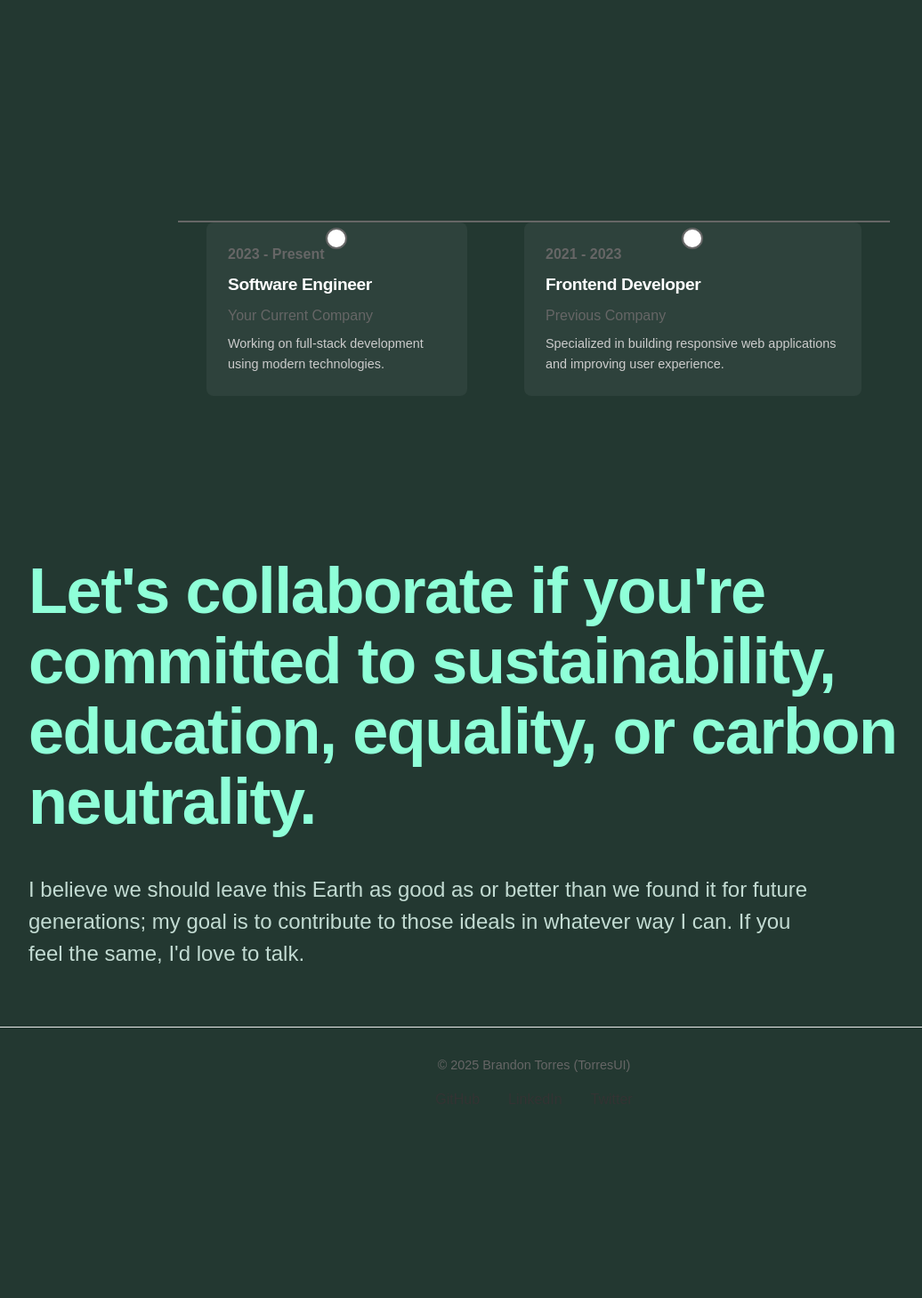
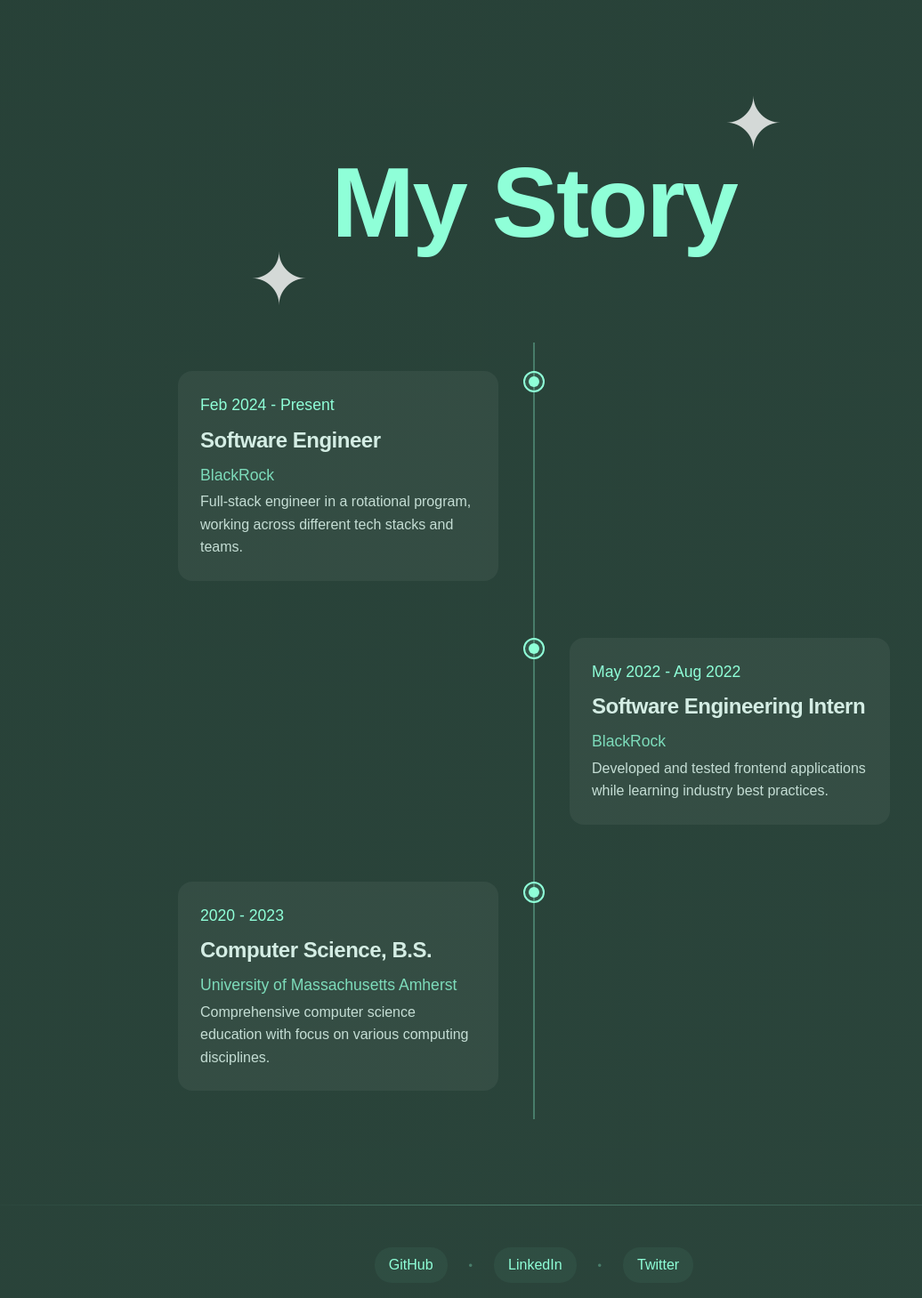
Before and after one commit to TorresUI/personal-site, a Next.js app: page / in a window 1280 px wide. Shown: the part 1338-2797 px from the top of the page at 89% size, without its empty margins (40-1076 px from the left). Before the commit the page ends 2618 px from the top, so only its background shows below. Built offline with nearby package versions, Linux system fonts and the light colour scheme; a web font is replaced by a local one.

Commit message:
nice changes

```diff
--- a/src/app/blog/page.module.css
+++ b/src/app/blog/page.module.css
@@ -1,7 +1,7 @@
 .container {
   max-width: 800px;
   margin: 0 auto;
-  padding: 4rem 2rem;
+  padding: 8rem 2rem 4rem;
 }
 
 .blogList {
--- a/src/app/globals.css
+++ b/src/app/globals.css
@@ -29,6 +29,13 @@
     hsla(158, 23%, 18%, 0.987) 90.5%,
     hsl(158, 23%, 18%) 100%
   );
+  --hero-gradient: linear-gradient(
+    -45deg,
+    hsl(158, 23%, 18%) 0%,
+    hsl(158, 23%, 22%) 25%,
+    hsl(158, 25%, 20%) 50%,
+    hsl(158, 23%, 18%) 100%
+  );
 }
 
 body {
@@ -36,7 +43,9 @@ body {
   padding: 0;
   min-height: 100vh;
   color: var(--color-secondary);
-  background: var(--background-color);
+  background: var(--hero-gradient);
+  background-size: 400% 400%;
+  animation: gradient 15s ease infinite;
   font-family: "SF Pro Display", -apple-system, BlinkMacSystemFont, system-ui,
     sans-serif;
   font-feature-settings: "ss01" on, "ss02" on, "ss03" on;
@@ -95,7 +104,6 @@ h3 {
 }
 
 .hero-section {
-  background: var(--color-gradient);
   min-height: 100vh;
   position: relative;
   width: 100%;
@@ -103,7 +111,6 @@ h3 {
 }
 
 .content-section {
-  background: hsl(158, 23%, 18%);
   position: relative;
   z-index: 1;
 }
--- a/src/app/page.module.css
+++ b/src/app/page.module.css
@@ -35,9 +35,10 @@
   position: relative;
   min-height: 80vh;
   display: flex;
-  align-items: flex-start;
+  align-items: center;
   justify-content: center;
   padding: 2rem;
+  gap: 4rem;
 }
 
 .heroContent {
@@ -45,33 +46,43 @@
   align-items: flex-start;
   gap: 4rem;
   max-width: 1200px;
-  margin: 0 auto;
+  margin: 0;
   padding-top: 2rem;
 }
 
 .imageWrapper {
   flex-shrink: 0;
+  width: 400px;
+  height: 400px;
+  position: relative;
 }
 
 .profileImage {
   border-radius: 15px;
   object-fit: cover;
+  width: 100%;
+  height: 100%;
 }
 
 .content {
   flex: 1;
+  padding-top: 0;
+  align-self: center;
 }
 
 .title {
-  font-size: 2.5rem;
+  font-size: 3.5rem;
   color: var(--color-primary);
-  margin: 0 0 1.5rem 0;
+  margin: 0 0 2rem 0;
+  font-weight: 600;
+  letter-spacing: -0.02em;
 }
 
 .bio {
   color: var(--color-secondary);
-  font-size: 1.1rem;
+  font-size: 1.3rem;
   line-height: 1.6;
+  max-width: 800px;
 }
 
 /* Timeline Section */
@@ -79,6 +90,28 @@
   padding: 4rem 0;
   max-width: 800px;
   margin: 0 auto;
+}
+
+.timelineTitleWrapper {
+  position: relative;
+  text-align: center;
+  margin-bottom: 4rem;
+}
+
+.timelineTitle {
+  font-size: 7rem;
+  line-height: 1.1;
+  color: var(--color-primary);
+  font-weight: 600;
+  letter-spacing: -0.02em;
+  text-align: center;
+  position: relative;
+  z-index: 2;
+}
+
+.timelineTitleWrapper .sparkle {
+  position: absolute;
+  z-index: 1;
 }
 
 .heroSection {
@@ -146,6 +179,7 @@
   .about {
     min-height: auto;
     padding: 2rem 1rem;
+    align-items: flex-start;
   }
 
   .heroContent {
@@ -155,15 +189,20 @@
   }
 
   .imageWrapper {
-    width: 250px;
+    width: 300px;
+    height: 300px;
+  }
+
+  .content {
+    padding-top: 0;
   }
 
   .title {
-    font-size: 2rem;
+    font-size: 2.5rem;
   }
 
   .bio {
-    font-size: 1rem;
+    font-size: 1.1rem;
   }
 
   .timelineSection {
@@ -172,6 +211,11 @@
 
   .container {
     padding: 1rem;
+  }
+
+  .timelineTitle {
+    font-size: 4rem;
+    margin-bottom: 2rem;
   }
 }
 
@@ -190,39 +234,9 @@
   }
 }
 
-.aboutSection {
-  max-width: 1200px;
-  margin: 0 auto;
-  padding: 4rem 2rem;
+/* Remove these classes as they're no longer needed */
+.aboutSection,
+.aboutTitle,
+.aboutText {
+  display: none; /* Or just delete these classes entirely */
 }
-
-.aboutTitle {
-  font-size: 4.5rem;
-  line-height: 1.1;
-  margin-bottom: 2.5rem;
-  color: var(--color-primary);
-  font-weight: 600;
-  letter-spacing: -0.02em;
-}
-
-.aboutText {
-  font-size: 1.5rem;
-  line-height: 1.5;
-  color: var(--color-secondary);
-  opacity: 0.9;
-  max-width: 900px;
-}
-
-@media (max-width: 768px) {
-  .aboutSection {
-    padding: 2rem 1rem;
-  }
-
-  .aboutTitle {
-    font-size: 2.5rem;
-  }
-
-  .aboutText {
-    font-size: 1.25rem;
-  }
-}
--- a/src/app/page.tsx
+++ b/src/app/page.tsx
@@ -12,9 +12,10 @@ export default function Home() {
             className={styles.sparkle}
             style={{
               top: "20%",
-              right: "35%",
-              fontSize: "3rem",
+              right: "25%",
+              fontSize: "5rem",
               opacity: "0.8",
+              color: "white",
             }}
           >
             ✦
@@ -22,18 +23,19 @@ export default function Home() {
           <div
             className={styles.sparkle}
             style={{
-              bottom: "40%",
-              left: "30%",
-              fontSize: "3rem",
+              bottom: "20%",
+              left: "25%",
+              fontSize: "5rem",
               opacity: "0.8",
+              color: "white",
             }}
           >
             ✦
           </div>
 
           <h1 className="hero-title">
-            Hi. I'm Brandon.
-            <br />A Developer.
+            Hey! I'm Brandon.
+            <br />A Software Engineer.
           </h1>
 
           <p className="subtitle">
@@ -79,22 +81,35 @@ export default function Home() {
 
         {/* Timeline Section */}
         <section className={styles.timelineSection}>
+          <div className={styles.timelineTitleWrapper}>
+            <div
+              className={styles.sparkle}
+              style={{
+                top: "-70%",
+                right: "15%",
+                fontSize: "5rem",
+                opacity: "0.8",
+                color: "white",
+              }}
+            >
+              ✦
+            </div>
+            <div
+              className={styles.sparkle}
+              style={{
+                bottom: "-70%",
+                left: "10%",
+                fontSize: "5rem",
+                opacity: "0.8",
+                color: "white",
+              }}
+            >
+              ✦
+            </div>
+            <h2 className={styles.timelineTitle}>My Story</h2>
+          </div>
           <Timeline />
         </section>
-
-        <div className={styles.aboutSection}>
-          <h2 className={styles.aboutTitle}>
-            Let's collaborate if you're committed to sustainability, education,
-            equality, or carbon neutrality.
-          </h2>
-
-          <p className={styles.aboutText}>
-            I believe we should leave this Earth as good as or better than we
-            found it for future generations; my goal is to contribute to those
-            ideals in whatever way I can. If you feel the same, I'd love to
-            talk.
-          </p>
-        </div>
       </section>
     </>
   );
--- a/src/components/Footer.module.css
+++ b/src/components/Footer.module.css
@@ -1,35 +1,82 @@
 .footer {
   width: 100%;
-  padding: 2rem 0;
-  border-top: 1px solid #eaeaea;
+  padding: 3rem 0;
   margin-top: auto;
+  position: relative;
+  overflow: hidden;
+}
+
+.footer::before {
+  content: "";
+  position: absolute;
+  top: 0;
+  left: 0;
+  right: 0;
+  height: 1px;
+  background: linear-gradient(
+    90deg,
+    transparent,
+    var(--color-primary),
+    transparent
+  );
+  opacity: 0.3;
 }
 
 .content {
-  max-width: 600px;
+  max-width: 800px;
   margin: 0 auto;
   display: flex;
   flex-direction: column;
   align-items: center;
-  gap: 1rem;
+  gap: 1.5rem;
+  padding: 0 2rem;
 }
 
 .copyright {
-  color: #666;
+  color: var(--color-secondary);
   font-size: 0.9rem;
+  opacity: 0.7;
+  text-align: center;
 }
 
 .social {
   display: flex;
-  gap: 2rem;
+  align-items: center;
+  gap: 1.5rem;
 }
 
-.social a {
-  color: #333;
+.socialLink {
+  color: var(--color-primary);
   text-decoration: none;
-  transition: color 0.2s ease;
+  transition: all 0.2s ease;
+  font-size: 1rem;
+  padding: 0.5rem 1rem;
+  border-radius: 1.2rem;
+  background: rgba(143, 255, 216, 0.05);
 }
 
-.social a:hover {
-  color: #666;
+.socialLink:hover {
+  background: rgba(143, 255, 216, 0.1);
+  transform: translateY(-2px);
 }
+
+.divider {
+  color: var(--color-primary);
+  opacity: 0.3;
+  font-size: 0.8rem;
+}
+
+@media (max-width: 768px) {
+  .footer {
+    padding: 2rem 0;
+  }
+
+  .social {
+    gap: 1rem;
+  }
+
+  .socialLink {
+    font-size: 0.9rem;
+    padding: 0.4rem 0.8rem;
+  }
+}
--- a/src/components/Footer.tsx
+++ b/src/components/Footer.tsx
@@ -4,32 +4,37 @@ export default function Footer() {
   return (
     <footer className={styles.footer}>
       <div className={styles.content}>
-        <p className={styles.copyright}>
-          © {new Date().getFullYear()} Brandon Torres (TorresUI)
-        </p>
         <div className={styles.social}>
           <a
             href="https://github.com/yourusername"
             target="_blank"
             rel="noopener noreferrer"
+            className={styles.socialLink}
           >
             GitHub
           </a>
+          <span className={styles.divider}>•</span>
           <a
             href="https://linkedin.com/in/yourusername"
             target="_blank"
             rel="noopener noreferrer"
+            className={styles.socialLink}
           >
             LinkedIn
           </a>
+          <span className={styles.divider}>•</span>
           <a
             href="https://twitter.com/yourusername"
             target="_blank"
             rel="noopener noreferrer"
+            className={styles.socialLink}
           >
             Twitter
           </a>
         </div>
+        <p className={styles.copyright}>
+          © {new Date().getFullYear()} Brandon Torres
+        </p>
       </div>
     </footer>
   );
--- a/src/components/Header.module.css
+++ b/src/components/Header.module.css
@@ -21,6 +21,9 @@
   align-items: center;
   font-size: 1rem;
   text-rendering: geometricPrecision;
+  font-family: "SF Pro Rounded", ui-rounded, "SF Pro Display", system-ui,
+    -apple-system, BlinkMacSystemFont, sans-serif;
+  font-weight: 500;
 }
 
 .workLink {
@@ -32,6 +35,7 @@
   padding: 0.4rem 0.8rem;
   border-radius: 1.2rem;
   letter-spacing: 0;
+  font-weight: 500;
 }
 
 .workLink.active {
@@ -54,7 +58,7 @@
   padding: 0.4rem 0.8rem;
   border-radius: 1.2rem;
   letter-spacing: 0;
-  font-weight: 150;
+  font-weight: 500;
 }
 
 .navLinks a:not(.active) {
--- a/src/components/Header.tsx
+++ b/src/components/Header.tsx
@@ -31,12 +31,6 @@ export default function Header() {
           >
             Blog
           </Link>
-          <Link
-            href="/contact"
-            className={pathname === "/contact" ? styles.active : ""}
-          >
-            Contact
-          </Link>
         </div>
       </div>
     </nav>
--- a/src/components/Timeline.module.css
+++ b/src/components/Timeline.module.css
@@ -1,77 +1,195 @@
 .timelineContainer {
-  width: 100%;
-  overflow-x: auto;
+  position: relative;
   padding: 2rem 0;
 }
 
 .timeline {
   position: relative;
-  display: flex;
-  min-width: min-content;
-  padding: 20px 0;
+  max-width: 800px;
+  margin: 0 auto;
 }
 
 .timeline::before {
   content: "";
   position: absolute;
-  height: 2px;
-  background: #666;
-  left: 0;
-  right: 0;
-  top: 50px;
+  left: 50%;
+  transform: translateX(-50%);
+  width: 2px;
+  height: 100%;
+  background: var(--color-primary);
+  opacity: 0.3;
 }
 
 .timelineItem {
   position: relative;
-  padding: 0 2rem;
-  min-width: 300px;
+  padding: 2rem 0;
+  cursor: pointer;
+  transition: all 0.3s ease;
 }
 
-.timelineItem::before {
-  content: "";
+.timelinePoint {
   position: absolute;
-  width: 16px;
-  height: 16px;
   left: 50%;
   transform: translateX(-50%);
-  background-color: white;
-  border: 2px solid #666;
-  top: 42px;
+  width: 24px;
+  height: 24px;
+  background: rgba(143, 255, 216, 0.1);
+  border: 2px solid var(--color-primary);
   border-radius: 50%;
-  z-index: 1;
+  transition: all 0.3s ease;
+  cursor: pointer;
+  display: flex;
+  align-items: center;
+  justify-content: center;
+}
+
+.timelinePoint::before {
+  content: "";
+  width: 12px;
+  height: 12px;
+  background: var(--color-primary);
+  border-radius: 50%;
+  transition: all 0.3s ease;
+}
+
+.timelineItem:hover .timelinePoint {
+  transform: translateX(-50%) scale(1.2);
+  box-shadow: 0 0 20px var(--color-primary);
+  background: rgba(143, 255, 216, 0.2);
+}
+
+.timelineItem.active .timelinePoint {
+  transform: translateX(-50%) scale(1.3);
+  box-shadow: 0 0 30px var(--color-primary);
+  background: rgba(143, 255, 216, 0.3);
 }
 
 .timelineContent {
-  background-color: rgba(255, 255, 255, 0.05);
+  width: 45%;
+  margin-left: auto;
   padding: 1.5rem;
-  border-radius: 8px;
-  margin-top: 2rem;
-  position: relative;
+  background: rgba(255, 255, 255, 0.05);
+  border-radius: 1rem;
+  transition: all 0.3s ease;
+  cursor: pointer;
+  border: 1px solid transparent;
+}
+
+.timelineContent:hover {
+  background: rgba(255, 255, 255, 0.08);
+  border-color: rgba(143, 255, 216, 0.2);
+  transform: translateY(-2px);
+}
+
+.timelineItem.active .timelineContent {
+  background: rgba(255, 255, 255, 0.1);
+  border-color: rgba(143, 255, 216, 0.3);
+}
+
+.timelineItem:nth-child(odd) .timelineContent {
+  margin-left: 0;
+  margin-right: auto;
 }
 
 .timelineDate {
-  color: #666;
-  font-weight: bold;
+  color: var(--color-primary);
+  font-size: 1.1rem;
+  font-weight: 500;
   margin-bottom: 0.5rem;
 }
 
-.timelineContent h3 {
-  margin: 0;
-  font-size: 1.2rem;
-  color: white;
+.timelineTitle {
+  color: var(--color-secondary);
+  font-size: 1.5rem;
+  margin: 0.5rem 0;
 }
 
-.timelineContent h4 {
-  margin: 0.5rem 0;
-  color: #666;
-  font-weight: normal;
+.timelineCompany {
+  color: var(--color-primary);
+  opacity: 0.8;
+  font-size: 1.1rem;
+  margin: 0.25rem 0;
 }
 
-.timelineContent p {
-  margin: 0.5rem 0 0;
-  color: #ccc;
+.timelineDescription {
+  color: var(--color-secondary);
+  opacity: 0.9;
   line-height: 1.6;
+}
+
+.timelineDetails {
+  margin-top: 1.5rem;
+  padding-top: 1.5rem;
+  border-top: 1px solid rgba(255, 255, 255, 0.1);
+}
+
+.detailsSection {
+  margin-bottom: 1.5rem;
+}
+
+.detailsSection h4 {
+  color: var(--color-primary);
+  margin-bottom: 0.75rem;
+}
+
+.tags {
+  display: flex;
+  flex-wrap: wrap;
+  gap: 0.5rem;
+}
+
+.tag {
+  background: rgba(143, 255, 216, 0.1);
+  color: var(--color-primary);
+  padding: 0.25rem 0.75rem;
+  border-radius: 1rem;
   font-size: 0.9rem;
+}
+
+/* Remove the general hover tooltip */
+.timelinePoint::after {
+  content: "Click to expand";
+  position: absolute;
+  top: -25px;
+  left: 50%;
+  transform: translateX(-50%);
+  font-size: 0.8rem;
+  color: var(--color-secondary);
+  opacity: 0;
+  transition: opacity 0.3s ease;
+  white-space: nowrap;
+  pointer-events: none;
+}
+
+/* Only show tooltip on the first item when it has the showHint class */
+.timelineItem.showHint:hover .timelinePoint::after {
+  opacity: 0.7;
+}
+
+/* Hide tooltip for all other items */
+.timelineItem:not(.showHint):hover .timelinePoint::after {
+  opacity: 0;
+}
+
+/* Update mobile styles */
+@media (max-width: 768px) {
+  .timeline::before {
+    left: 2rem;
+  }
+
+  .timelinePoint {
+    left: 2rem;
+  }
+
+  .timelineContent {
+    width: calc(100% - 5rem);
+    margin-left: 3.5rem;
+  }
+
+  .timelineItem:nth-child(odd) .timelineContent {
+    margin-left: 3.5rem;
+    margin-right: 0;
+  }
 }
 
 /* Add smooth scrolling for the timeline */
@@ -88,26 +206,6 @@
 .timelineContainer {
   -ms-overflow-style: none;
   scrollbar-width: none;
-}
-
-.timelinePoint {
-  position: absolute;
-  width: 24px;
-  height: 24px;
-  left: 50%;
-  transform: translateX(-50%);
-  background-color: white;
-  border: 2px solid #666;
-  top: 38px;
-  border-radius: 50%;
-  z-index: 1;
-  cursor: pointer;
-  transition: all 0.3s ease;
-}
-
-.timelinePoint:hover {
-  background-color: #666;
-  transform: translateX(-50%) scale(1.2);
 }
 
 .modalOverlay {
@@ -161,51 +259,6 @@
   line-height: 1;
 }
 
-.detailsSection {
-  margin-top: 1.5rem;
-}
-
-.detailsSection h4 {
-  color: #666;
-  margin: 1.5rem 0 0.5rem;
-}
-
-.tags {
-  display: flex;
-  flex-wrap: wrap;
-  gap: 0.5rem;
-  margin: 0.5rem 0;
-}
-
-.tag {
-  background-color: #333;
-  color: white;
-  padding: 0.3rem 0.8rem;
-  border-radius: 15px;
-  font-size: 0.9rem;
-}
-
-.detailsSection ul {
-  margin: 0.5rem 0;
-  padding-left: 1.5rem;
-}
-
-.detailsSection li {
-  margin: 0.5rem 0;
-  color: #ccc;
-}
-
-.modalContent h2 {
-  color: white;
-  margin: 0;
-}
-
-.modalContent h3 {
-  color: #666;
-  margin: 0.5rem 0 1rem;
-  font-weight: normal;
-}
-
 .drawer {
   position: fixed;
   top: 0;
@@ -229,67 +282,8 @@
   overflow-y: auto;
 }
 
-.closeButton {
-  position: absolute;
-  top: 1rem;
-  right: 1rem;
-  background: none;
-  border: none;
-  color: white;
-  font-size: 1.5rem;
-  cursor: pointer;
-  padding: 0.5rem;
-  line-height: 1;
-  z-index: 1001;
-}
-
 .closeButton:hover {
   color: #666;
-}
-
-.detailsSection {
-  margin-top: 1.5rem;
-}
-
-.detailsSection h4 {
-  color: #666;
-  margin: 1.5rem 0 0.5rem;
-}
-
-.tags {
-  display: flex;
-  flex-wrap: wrap;
-  gap: 0.5rem;
-  margin: 0.5rem 0;
-}
-
-.tag {
-  background-color: #333;
-  color: white;
-  padding: 0.3rem 0.8rem;
-  border-radius: 15px;
-  font-size: 0.9rem;
-}
-
-.detailsSection ul {
-  margin: 0.5rem 0;
-  padding-left: 1.5rem;
-}
-
-.detailsSection li {
-  margin: 0.5rem 0;
-  color: #ccc;
-}
-
-.drawerContent h2 {
-  color: white;
-  margin: 0;
-}
-
-.drawerContent h3 {
-  color: #666;
-  margin: 0.5rem 0 1rem;
-  font-weight: normal;
 }
 
 /* Add responsive styles for mobile */
--- a/src/components/Timeline.tsx
+++ b/src/components/Timeline.tsx
@@ -8,7 +8,7 @@ type TimelineItem = {
   title: string;
   company?: string;
   description: string;
-  details: {
+  details?: {
     role: string;
     technologies: string[];
     achievements: string[];
@@ -18,113 +18,139 @@ type TimelineItem = {
 
 const timelineData: TimelineItem[] = [
   {
-    date: "2023 - Present",
+    date: "Feb 2024 - Present",
     title: "Software Engineer",
-    company: "Your Current Company",
-    description: "Working on full-stack development using modern technologies.",
+    company: "BlackRock",
+    description:
+      "Full-stack engineer in a rotational program, working across different tech stacks and teams.",
     details: {
-      role: "Full Stack Developer",
-      technologies: ["React", "Node.js", "TypeScript", "AWS"],
+      role: "Software Engineer",
+      technologies: [
+        "React",
+        "TypeScript",
+        "Redux",
+        "Recoil",
+        "Java",
+        "Spring Boot",
+        "Angular",
+      ],
       achievements: [
-        "Led development of key features",
-        "Improved performance by 40%",
-        "Mentored junior developers",
+        "Contributed to both frontend and backend teams as part of the rotational program",
+        "Worked on a Java Spring Boot and Angular stack for backend development",
+        "Currently working with React, TypeScript, Redux, and Recoil for frontend development",
       ],
       impact:
-        "Drove significant improvements in application performance and user experience while mentoring team members.",
+        "Gaining broad exposure to different technologies and architectures while delivering value across multiple teams.",
     },
   },
   {
-    date: "2021 - 2023",
-    title: "Frontend Developer",
-    company: "Previous Company",
+    date: "May 2022 - Aug 2022",
+    title: "Software Engineering Intern",
+    company: "BlackRock",
     description:
-      "Specialized in building responsive web applications and improving user experience.",
+      "Developed and tested frontend applications while learning industry best practices.",
     details: {
-      role: "Frontend Developer",
-      technologies: ["React", "JavaScript", "CSS", "Redux", "Next.js"],
+      role: "Frontend Developer Intern",
+      technologies: ["React", "Recoil", "Cypress", "JavaScript", "TypeScript"],
       achievements: [
-        "Rebuilt company's main dashboard interface",
-        "Reduced load time by 60%",
-        "Implemented new design system",
+        "Implemented end-to-end and component testing using Cypress",
+        "Developed features using React and Recoil",
+        "Gained experience with agile methodologies and SDLC",
+        "Collaborated with team members in an enterprise environment",
       ],
       impact:
-        "Modernized the company's frontend architecture and significantly improved user satisfaction scores.",
+        "First industry exposure to modern web development practices and enterprise-scale applications.",
     },
   },
-  // Add more items with details...
+  {
+    date: "2020 - 2023",
+    title: "Computer Science, B.S.",
+    company: "University of Massachusetts Amherst",
+    description:
+      "Comprehensive computer science education with focus on various computing disciplines.",
+    details: {
+      role: "Student",
+      technologies: [
+        "AI/ML",
+        "NLP",
+        "Web Development",
+        "Networking",
+        "Security",
+        "Search Engines",
+      ],
+      achievements: [
+        "Participated in computing-focused clubs and activities",
+        "Studied diverse topics including AI, NLP, and Search Engines",
+        "Gained strong foundation in Web Development and Network Security",
+        "Developed practical skills through hands-on projects",
+      ],
+      impact:
+        "Built a strong theoretical and practical foundation in computer science across multiple domains.",
+    },
+  },
 ];
 
 export default function Timeline() {
   const [selectedItem, setSelectedItem] = useState<TimelineItem | null>(null);
-  const [isDrawerOpen, setIsDrawerOpen] = useState(false);
+  const [hasClicked, setHasClicked] = useState(false);
 
-  const handleItemClick = (item: TimelineItem) => {
-    setSelectedItem(item);
-    setIsDrawerOpen(true);
-  };
-
-  const handleClose = () => {
-    setIsDrawerOpen(false);
-    // Wait for drawer close animation before removing content
-    setTimeout(() => setSelectedItem(null), 300);
+  const handleClick = (item: TimelineItem) => {
+    setSelectedItem(selectedItem === item ? null : item);
+    setHasClicked(true);
   };
 
   return (
     <div className={styles.timelineContainer}>
       <div className={styles.timeline}>
         {timelineData.map((item, index) => (
-          <div key={index} className={styles.timelineItem}>
           <div
-              className={styles.timelinePoint}
-              onClick={() => handleItemClick(item)}
-            />
+            key={index}
+            className={`${styles.timelineItem} ${
+              selectedItem === item ? styles.active : ""
+            } ${index === 0 && !hasClicked ? styles.showHint : ""}`}
+            onClick={() => handleClick(item)}
+          >
+            <div className={styles.timelinePoint} />
             <div className={styles.timelineContent}>
               <div className={styles.timelineDate}>{item.date}</div>
-              <h3>{item.title}</h3>
-              {item.company && <h4>{item.company}</h4>}
-              <p>{item.description}</p>
-            </div>
-          </div>
-        ))}
-      </div>
+              <h3 className={styles.timelineTitle}>{item.title}</h3>
+              {item.company && (
+                <h4 className={styles.timelineCompany}>{item.company}</h4>
+              )}
+              <p className={styles.timelineDescription}>{item.description}</p>
 
-      <div
-        className={`${styles.drawer} ${isDrawerOpen ? styles.drawerOpen : ""}`}
-      >
-        {selectedItem && (
-          <div className={styles.drawerContent}>
-            <button className={styles.closeButton} onClick={handleClose}>
-              ×
-            </button>
-            <h2>{selectedItem.title}</h2>
-            {selectedItem.company && <h3>{selectedItem.company}</h3>}
+              {selectedItem === item && item.details && (
+                <div className={styles.timelineDetails}>
                   <div className={styles.detailsSection}>
-              <h4>Role</h4>
-              <p>{selectedItem.details.role}</p>
-
                     <h4>Technologies</h4>
                     <div className={styles.tags}>
-                {selectedItem.details.technologies.map((tech, index) => (
-                  <span key={index} className={styles.tag}>
+                      {item.details.technologies.map((tech, i) => (
+                        <span key={i} className={styles.tag}>
                           {tech}
                         </span>
                       ))}
                     </div>
+                  </div>
 
+                  <div className={styles.detailsSection}>
                     <h4>Key Achievements</h4>
                     <ul>
-                {selectedItem.details.achievements.map((achievement, index) => (
-                  <li key={index}>{achievement}</li>
+                      {item.details.achievements.map((achievement, i) => (
+                        <li key={i}>{achievement}</li>
                       ))}
                     </ul>
+                  </div>
 
+                  <div className={styles.detailsSection}>
                     <h4>Impact</h4>
-              <p>{selectedItem.details.impact}</p>
+                    <p>{item.details.impact}</p>
                   </div>
                 </div>
               )}
             </div>
           </div>
+        ))}
+      </div>
+    </div>
   );
 }
```
Lines whose indentation alone changed are shown as unchanged.
